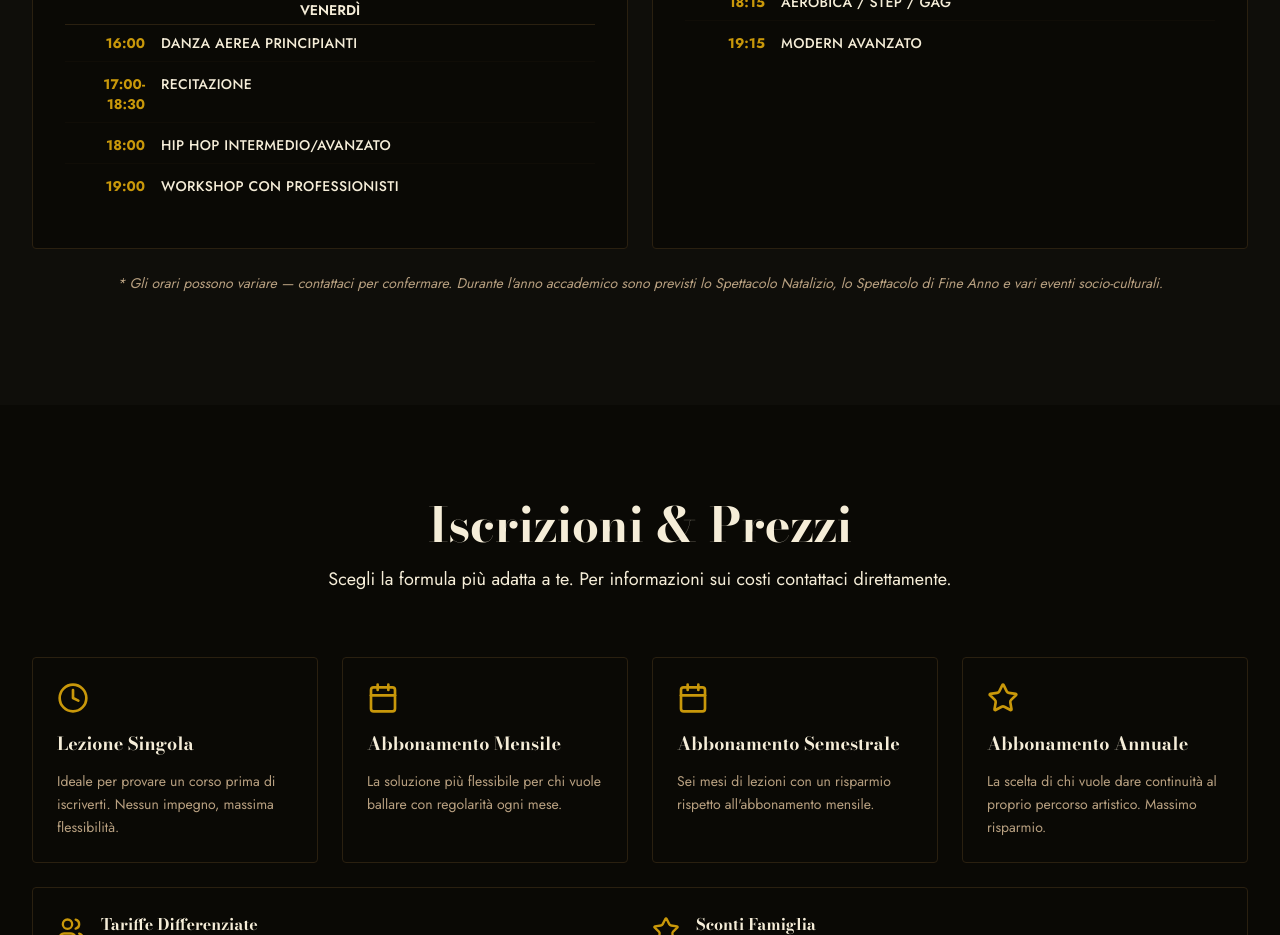
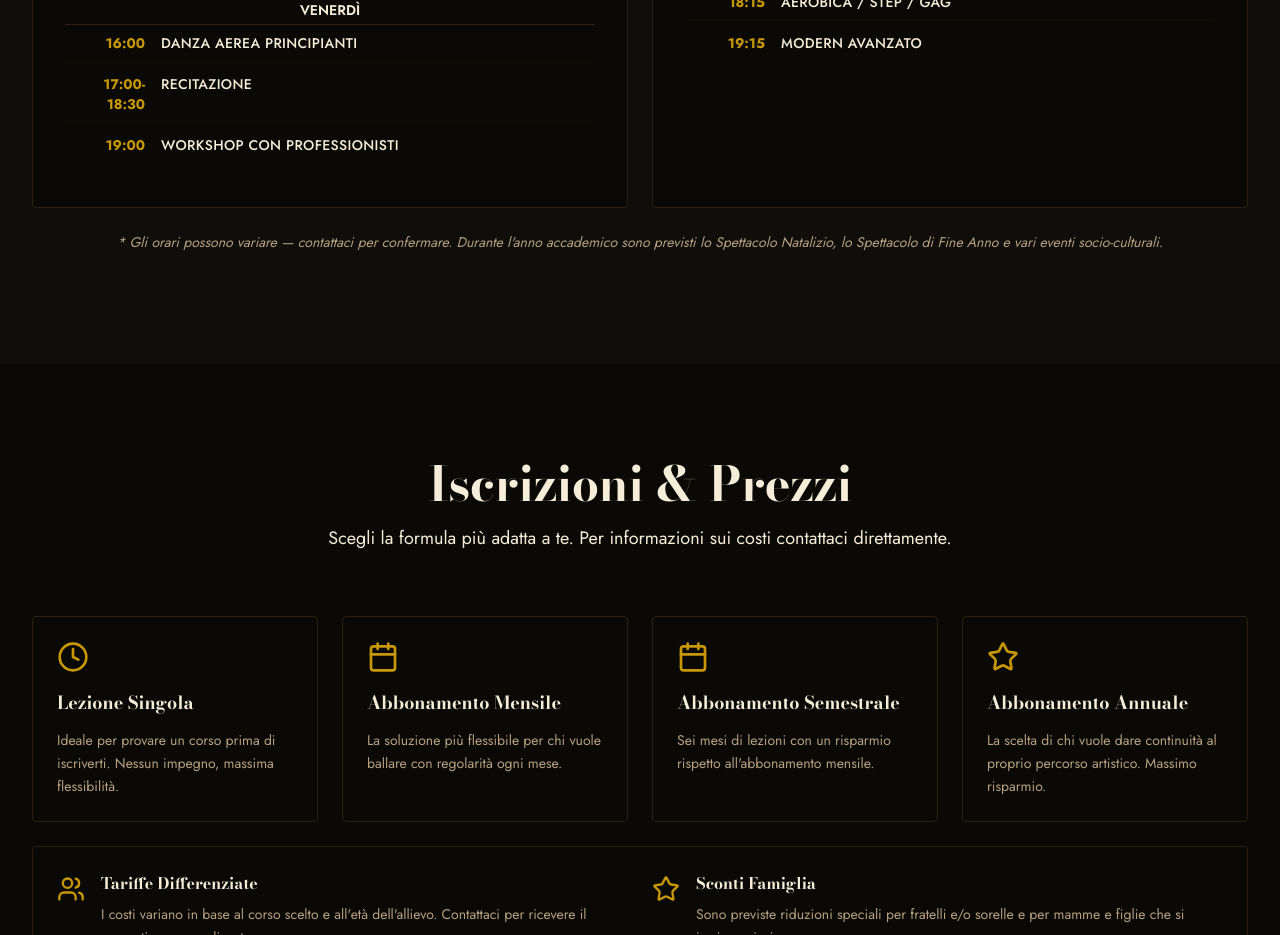
Before and after one commit to lelapopins49-spec/v0-dance-studio-landing-page, a Next.js app: page / in a window 1280 px wide. Shown: the part 8280-9215 px from the top of the page. Built offline with nearby package versions, Linux system fonts and the light colour scheme.

Commit message:
removed hip hop @ 18:00

```diff
--- a/app/page.tsx
+++ b/app/page.tsx
@@ -279,7 +279,6 @@ export default function LAteneoDanzaLanding() {
       classes: [
         { time: "16:00", name: "Danza Aerea Principianti" },
         { time: "17:00-18:30", name: "Recitazione" },
-        { time: "18:00", name: "Hip Hop Intermedio/Avanzato" },
         { time: "19:00", name: "Workshop con Professionisti" },
       ],
     },
```
